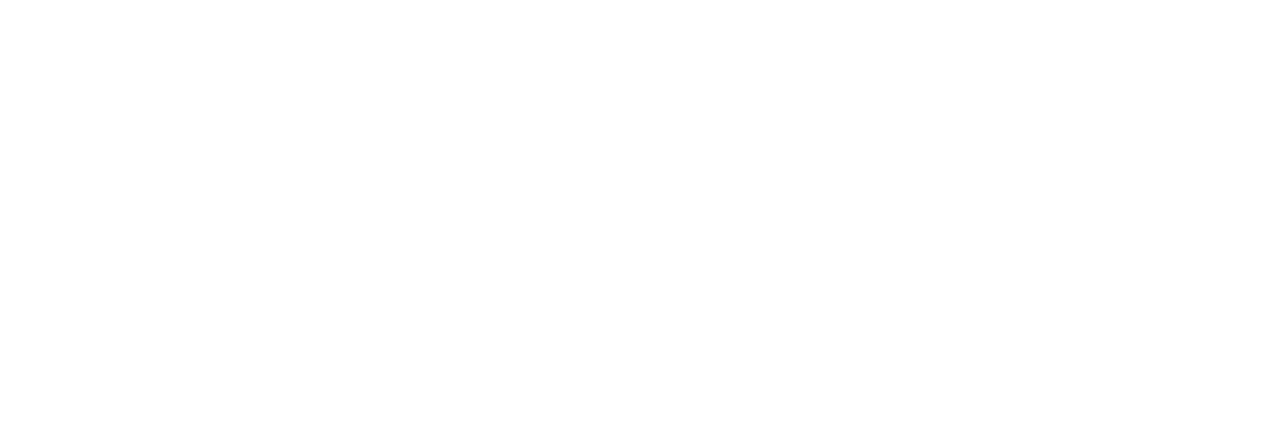
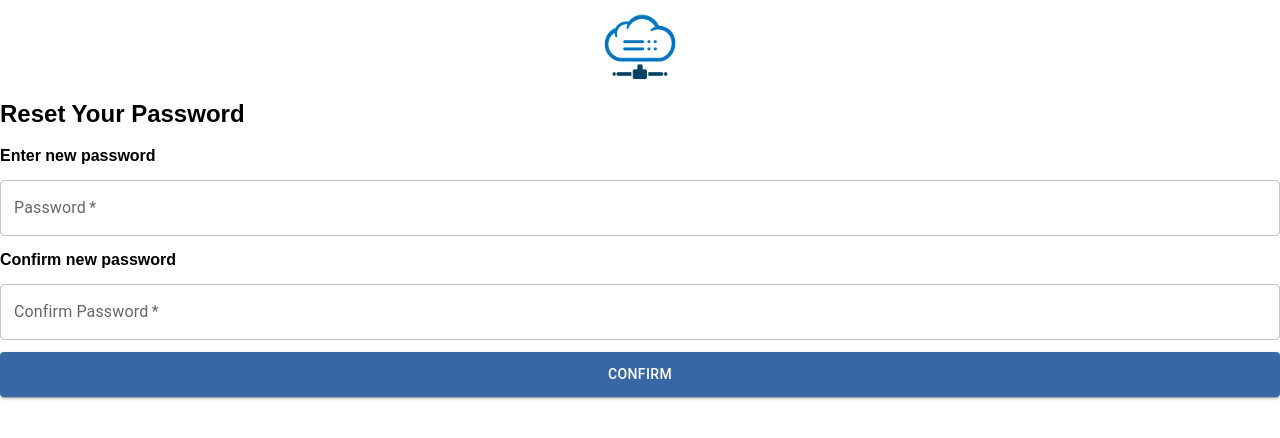
Before and after one commit to dangkhoabo2002/FrontEnd, a React (Create React App) app: page /ResetPassword in a window 1280 px wide. Before the commit this address had no page. Shown: the top 438 px of the page. Built offline with nearby package versions, Linux system fonts and the light colour scheme.

Commit message:
reset password non-ui

```diff
--- a/package.json
+++ b/package.json
@@ -14,8 +14,10 @@
     "@testing-library/react": "^13.4.0",
     "@testing-library/user-event": "^13.5.0",
     "mdb-react-ui-kit": "^7.2.0",
+    "mui-one-time-password-input": "^2.0.2",
     "react": "^18.2.0",
     "react-dom": "^18.2.0",
+    "react-hook-form": "^7.51.0",
     "react-hooks": "^1.0.1",
     "react-icons": "^4.12.0",
     "react-popover": "^0.5.10",
--- a/src/App.js
+++ b/src/App.js
@@ -8,6 +8,8 @@
 import Login from "./screens/roleUserScreens/login";
 import ForgotPassword from "./screens/roleUserScreens/forgotPassword";
 import SignUp from "./screens/roleUserScreens/signUp";
+import OTPInput from "./screens/roleUserScreens/otp";
+import ResetPassword from "./screens/roleUserScreens/resetPassword";
 export default function App() {
   return (
     <div>
@@ -18,7 +20,9 @@
         <Route path="/test" element={<Test/>}> </Route>
         <Route path="/login" element={<Login/>}> </Route>
         <Route path="/forgotPassword" element={<ForgotPassword/>}> </Route>
+        <Route path="/ResetPassword" element={<ResetPassword/>}> </Route>
         <Route path="/signUp" element={<SignUp/>}> </Route>
+        <Route path="/OTP" element={<OTPInput/>}> </Route>
         {/* Dashboard Unlogin */}
         <Route path="/" element={<Homepage />}></Route>
         <Route path="/contact" element={<Contact />}></Route>
--- a/src/components/Navigation.js
+++ b/src/components/Navigation.js
@@ -1,16 +1,16 @@
 import React from "react";
 import { Link } from "react-router-dom";
-import Logo from "../logo.png";
+import Logo from "../images/MHDLogo.png";
 
 export default function Navigation() {
   return (
     <div>
       <div className="flex flex-row justify-between items-center px-20 py-4">
-        <Link to={`/`}>
+      <Link to={`/`}>
           <div className=" flex flex-row items-center gap-x-4">
             <img className="object-cover h-18 w-16" src={Logo} alt="logo" />
-            <div className="text-3xl font-semibold tracking-wide">
-              Master Help Desk
+            <div className="text-3xl font-semibold tracking-wide" style={{fontSize:"24px"}}>
+              <p>MASTER HELP DESK</p>
             </div>
           </div>
         </Link>
--- a/src/screens/Homepage.js
+++ b/src/screens/Homepage.js
@@ -1,9 +1,10 @@
 import React from "react";
 import background1 from "../homeBackground.jpg";
 import Footer from "../components/Footer";
-import logo from "../logo.png";
+import logo from "../images/MHDLogo.png";
 import { Accordion, AccordionItem } from "@szhsin/react-accordion";
 import Navigation from "../components/Navigation";
+import hpBr from "../images/hpBr.png";
 
 // var acc = document.getElementsByClassName("accordion");
 // var i;
@@ -29,10 +30,10 @@
 
       <div className="relative">
         <img
-          src={background1}
-          alt="background1"
-          className="w-full object-fill"
-          style={{ height: "750px" }}
+          src={hpBr}
+          alt="hpBr"
+          className="w-full object-cover"
+          style={{ height: "600px" }}
         />
         <div className="absolute bottom-1/3 left-64 text-white w-1/3">
           <div className="text-6xl font-semibold w-2/3 pb-6">
--- a/src/screens/buttonAddServer.js
+++ b/src/screens/buttonAddServer.js
@@ -2,7 +2,7 @@
 import Fab from "@mui/material/Fab";
 import AddIcon from "@mui/icons-material/Add";
 
-export default function buttonAddServer() {
+export default function ButtonAddServer() {
   return (
     <>
       <Fab
--- /dev/null
+++ b/src/screens/roleUserScreens/otp.js
@@ -0,0 +1,112 @@
+import React, { useState } from "react";
+import { MuiOtpInput } from "mui-one-time-password-input";
+import { Box, Button, FormHelperText } from "@mui/material";
+import { Controller, useForm } from "react-hook-form";
+import Logo from "../../images/MHDLogo.png";
+import { Link } from "react-router-dom";
+import forgotPassword from "./forgotPassword";
+import CheckIcon from "@mui/icons-material/Check";
+
+export default function OTPInput() {
+  const { control, handleSubmit } = useForm({
+    defaultValues: {
+      otp: "",
+    },
+  });
+
+  const [showSuccessAlert, setShowSuccessAlert] = useState(false);
+
+  const onSubmit = (data) => {
+    setShowSuccessAlert(true);
+    setTimeout(() => {
+      setShowSuccessAlert(false);
+    }, 3000);
+    // Additional action, like sending the data to the server
+    // alert(JSON.stringify(data));
+  };
+
+  return (
+    <>
+      <div
+        className="Logo"
+        style={{
+          display: "flex",
+          justifyContent: "center",
+          alignItems: "center",
+        }}
+      >
+        <img src={Logo} alt="Logo" style={{ width: "96px", height: "96px" }} />
+      </div>
+
+      <div className="d-flex flex-row align-items-center justify-content-center">
+        <p
+          className="lead mb-0"
+          style={{ fontWeight: "900  ", fontSize: "24px" }}
+        >
+          Email confirmation
+        </p>
+      </div>
+
+      <form onSubmit={handleSubmit(onSubmit)}>
+        <p className="mt-3" style={{ fontSize: "16px", fontWeight: "600" }}>
+          Enter code
+        </p>
+        <Controller
+          control={control}
+          rules={{ validate: (value) => value.length === 6 }}
+          render={({ field, fieldState }) => (
+            <Box>
+              <MuiOtpInput sx={{ gap: 1 }} {...field} length={6} />
+              {fieldState.invalid ? (
+                <FormHelperText error>OTP invalid</FormHelperText>
+              ) : null}
+            </Box>
+          )}
+          name="otp"
+        />
+        <Box>
+          <Button
+            type="cancel"
+            variant="contained"
+            sx={{ mt: 2, mr: 2 }}
+            style={{ backgroundColor: "#F85F60" }}
+          >
+            Resend
+          </Button>
+          <Link to={"/resetPassword"}>
+            <Button
+              type="submit"
+              variant="contained"
+              sx={{ mt: 2 }}
+              style={{ backgroundColor: "#3867A5" }}
+            >
+              Submit
+            </Button>
+          </Link>
+        </Box>
+        <Box>
+          {" "}
+          <Link to={"/login"}>Cancel</Link>{" "}
+          <Link to={"/forgotPassword"}>Edit Email</Link>
+        </Box>
+      </form>
+      {/* {showSuccessAlert && (
+        <div
+          style={{
+            position: "fixed",
+            bottom: "20px",
+            right: "20px",
+            backgroundColor: "#dff0d8",
+            border: "1px solid #c3e6cb",
+            color: "#3c763d",
+            borderRadius: "4px",
+            padding: "15px",
+          }}
+        >
+          <CheckIcon fontSize="inherit" style={{ marginRight: "10px" }} />
+          Here is a gentle confirmation that your action was successful.
+        </div>
+      )} */}
+    </>
+  );
+}
--- /dev/null
+++ b/src/screens/roleUserScreens/resetPassword.js
@@ -0,0 +1,148 @@
+import React, { useState } from "react";
+import bgLogin from "../../images/loginBackgr.png";
+import Logo from "../../images/MHDLogo.png";
+import loginLeft from "../../images/loginLeft.png";
+import {
+  Grid,
+  Checkbox,
+  Button,
+  TextField,
+  FormControlLabel,
+  Box,
+  Item,
+  Alert,
+} from "@mui/material";
+import FacebookIcon from "@mui/icons-material/Facebook";
+import Footer from "../../components/loginFooter";
+import "./login.css";
+import { Link } from "react-router-dom";
+
+export default function ResetPassword() {
+  const [password, setPassword] = useState("");
+  const [confirmPassword, setConfirmPassword] = useState("");
+  const [showAlert, setShowAlert] = useState(false);
+  const [alertMessage, setAlertMessage] = useState("");
+  const [errorMessage, setErrorMessage] = useState("");
+
+  const handleConfirmClick = () => {
+    if (!password || !confirmPassword) {
+      setAlertMessage("Please enter both passwords.");
+      setShowAlert(true);
+    } else if (password === confirmPassword) {
+      setAlertMessage("Reset password Successfully");
+      setShowAlert(true);
+    } else {
+      setAlertMessage("The password doesn't match");
+      setShowAlert(true);
+    }
+  };
+
+  const handlePasswordChange = (event) => {
+    setPassword(event.target.value);
+    setErrorMessage("");
+  };
+
+  const handleConfirmPasswordChange = (event) => {
+    setConfirmPassword(event.target.value);
+    setErrorMessage("");
+  };
+
+  return (
+    <>
+      <div
+        className="Logo"
+        style={{
+          display: "flex",
+          justifyContent: "center",
+          alignItems: "center",
+        }}
+      >
+        <img src={Logo} alt="Logo" style={{ width: "96px", height: "96px" }} />
+      </div>
+
+      <div className="d-flex flex-row align-items-center justify-content-center">
+        <p
+          className="lead mb-0"
+          style={{ fontWeight: "900  ", fontSize: "24px" }}
+        >
+          Reset Your Password
+        </p>
+      </div>
+
+      <div className="password">
+        <p className="mt-3" style={{ fontSize: "16px", fontWeight: "600" }}>
+          Enter new password
+        </p>
+        <div className="textField mt-3">
+          <TextField
+            label="Password"
+            fullWidth
+            variant="outlined"
+            type="password"
+            className="mb-4"
+            value={password}
+            onChange={handlePasswordChange}
+            required
+          />
+        </div>
+      </div>
+
+      <div className="password">
+        <p className="mt-3" style={{ fontSize: "16px", fontWeight: "600" }}>
+          Confirm new password
+        </p>
+        <div className="textField mt-3">
+          <TextField
+            label="Confirm Password"
+            fullWidth
+            variant="outlined"
+            type="password"
+            className="mb-4"
+            value={confirmPassword}
+            onChange={handleConfirmPasswordChange}
+            required
+          />
+        </div>
+      </div>
+
+      <div className="loginBtn text-center mt-3">
+        <Button
+          onClick={handleConfirmClick}
+          style={{
+            width: "100%",
+            height: "45px",
+            backgroundColor: "#3867A5",
+          }}
+          variant="contained"
+          color="primary"
+          className="mb-0"
+        >
+          Confirm
+        </Button>
+      </div>
+
+      {showAlert && (
+        <Alert
+          severity={alertMessage === "Reset password Successfully" ? "success" : "error"}
+          onClose={() => setShowAlert(false)}
+          style={{
+            position: "fixed",
+            bottom: "20px",
+            right: "20px",
+            backgroundColor:
+              alertMessage === "Reset password Successfully" ? "#dff0d8" : "#f2dede",
+            border:
+              alertMessage === "Reset password Successfully"
+                ? "1px solid #c3e6cb"
+                : "1px solid #ebccd1",
+            color: alertMessage === "Reset password Successfully" ? "#3c763d" : "#a94442",
+            borderRadius: "4px",
+            padding: "15px",
+          }}
+        >
+          {alertMessage}
+        </Alert>
+      )}
+    </>
+  );
+}
--- a/src/screens/roleUserScreens/serverEmpty.js
+++ b/src/screens/roleUserScreens/serverEmpty.js
@@ -5,7 +5,7 @@
 import Footer from "../../components/userFooter";
 import ButtonAddServer from "../buttonAddServer";
 
-export default function serverEmpty() {
+export default function ServerEmpty() {
   return (
     <div>
       <div className="px-20">
```
Also changed, not shown: src/screens/roleUserScreens/signUp.js (+17 -17 lines), src/images/hpBr.png (added), 1 other file (tests, documents, lock files or other folders).
